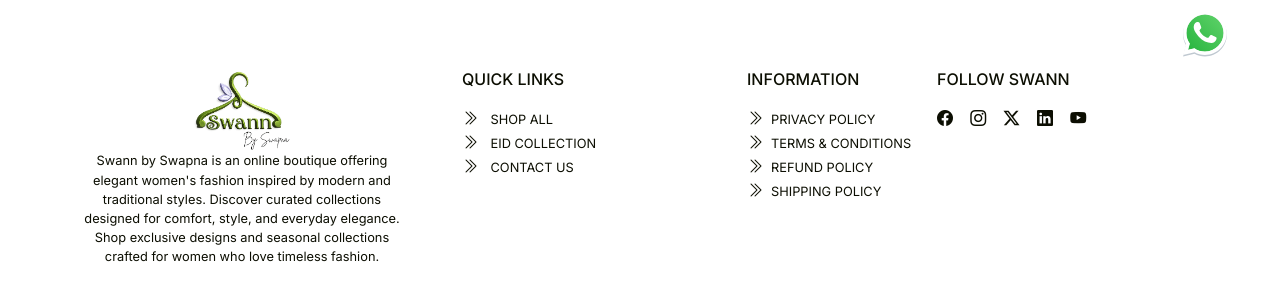
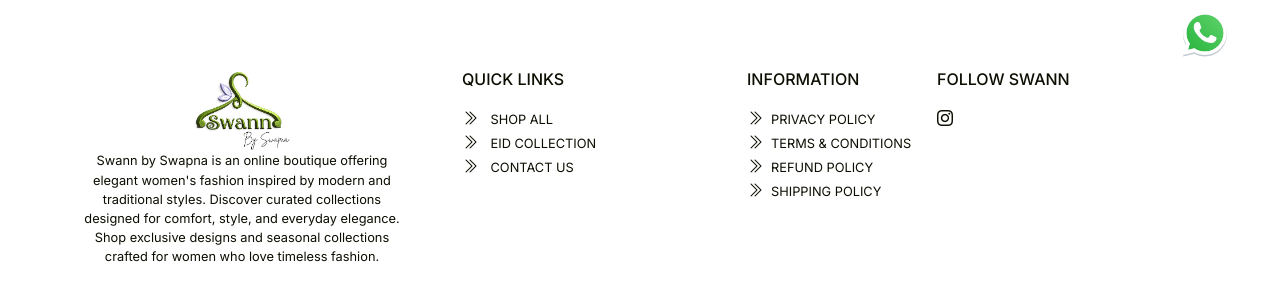
Before and after one commit to swann-developer/swann-store, a Django app: page /products/ in a window 1280 px wide. Shown: the part 692-992 px from the top of the page. Run offline with Django 5.2, Linux system fonts and the light colour scheme; data that the repository does not hold is empty; parts of the project's set-up code (start-up, migrations or seed data) failed here and were passed over.

Commit message:
Social media icons removed except Instagram

```diff
--- a/core/templates/core/base.html
+++ b/core/templates/core/base.html
@@ -184,13 +184,13 @@
                <div class="col-lg-3">
                   <div class="footer-menu social-list pt-5">
                      <h5 class="mb-3">Follow Swann</h5>
-                     <span class="flex-center"
+                     <!-- <span class="flex-center"
                         ><a href="#"><i class="bi bi-facebook"></i></a
-                     ></span>
+                     ></span> -->
                      <span class="flex-center"
                         ><a href="https://www.instagram.com/swannbyswapna"><i class="bi bi-instagram"></i></a
                      ></span>
-                     <span class="flex-center"
+                     <!-- <span class="flex-center"
                         ><a href="#"><i class="bi bi-twitter-x"></i></a
                      ></span>
                      <span class="flex-center"
@@ -198,7 +198,7 @@
                      ></span>
                      <span class="flex-center"
                         ><a href="#"><i class="bi bi-youtube"></i></a
-                     ></span>
+                     ></span> -->
                   </div>
                </div>
             </div>
```
